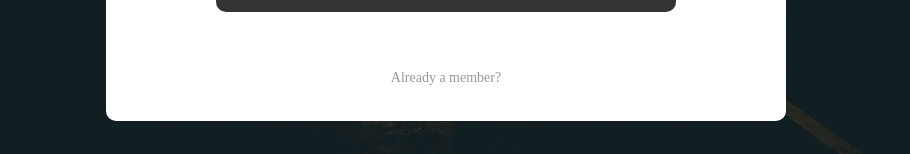
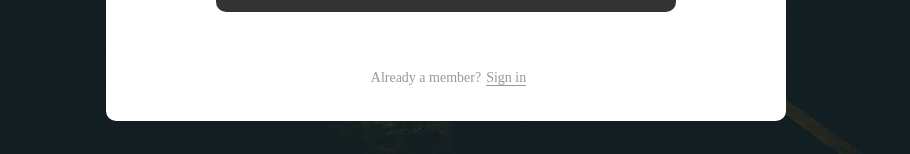
Before and after one commit to Tanuj-Choudhary/stream-polls, a React (Create React App) app: page /signup/creator in a window 1280 px wide. Shown: the part 557-711 px from the top of the page, without its empty margins (194-1104 px from the left). Built offline with nearby package versions, Linux system fonts and the light colour scheme.

Commit message:
refactored footer link

```diff
--- a/src/components/signup/SignUpView.jsx
+++ b/src/components/signup/SignUpView.jsx
@@ -9,7 +9,8 @@ import bg from '../../images/abstract.jpg';
 function SignUpView({ onInputChange, fields, errors, onSubmit }) {
   const heading = 'Signup';
   const footerText = 'Already a member?';
-  const footerLink = 'Sign in';
+  const footerLinkText = 'Sign in';
+  const footerLinkAddress = '/login';
 
   return (
     <div
@@ -24,7 +25,8 @@ function SignUpView({ onInputChange, fields, errors, onSubmit }) {
       <Form
         heading={heading}
         footerText={footerText}
-        footerLink={footerLink}
+        footerLinkText={footerLinkText}
+        footerLinkAddress={footerLinkAddress}
         onSubmit={onSubmit}
       >
         <InputContainer
```
